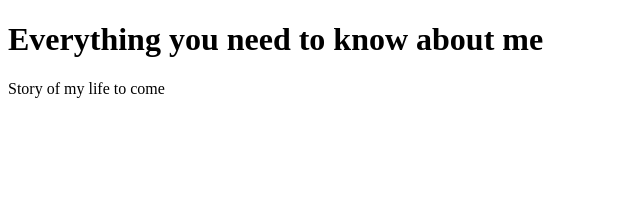
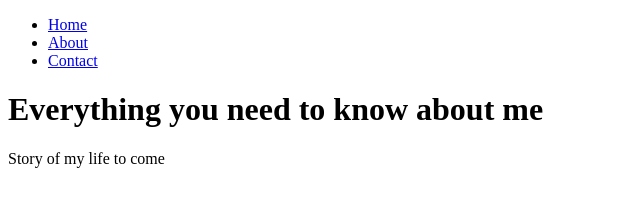
Before and after one commit to IvySwing/Personal, a plain HTML site: page about.html in a window 1280 px wide. Shown: the whole page, without its empty margins (0-640 px from the left). Drawn offline with Linux system fonts and the light colour scheme.

Commit message:
second commit

```diff
--- a/about.html
+++ b/about.html
@@ -1,6 +1,18 @@
 <!doctype html>
 <html>
+    <head>
+        <title>Kori's About Me Page</title>
+    </head>
     <body>
+        <header>
+            <nav>
+                <ul>
+                    <li><a href="index.html">Home</a></li>
+                    <li><a href="about.html">About</a></li>
+                    <li><a href="contact.html">Contact</a></li>
+                </ul>
+            </nav>
+        </header>
         <h1> Everything you need to know about me</h1>
         <p>Story of my life to come</p>
     </body>
```
Also changed, not shown: contact.html (+12 -0 lines).
